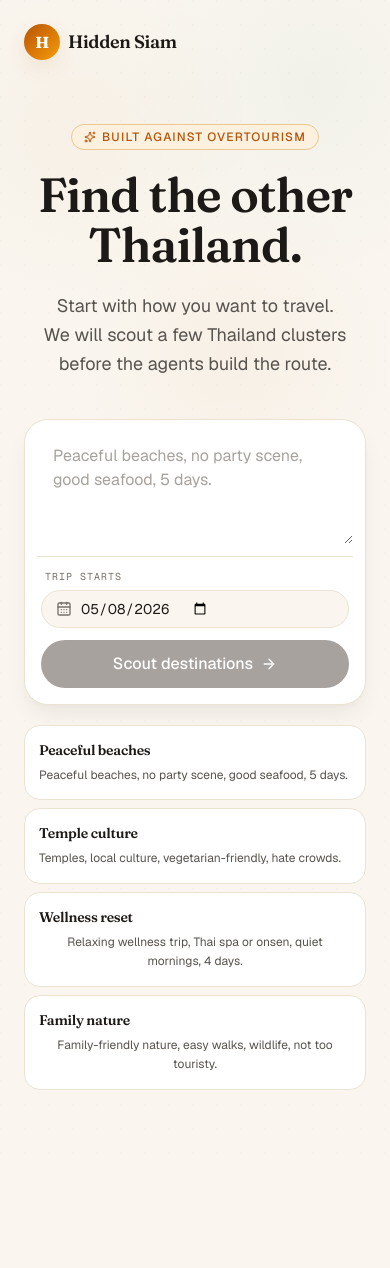
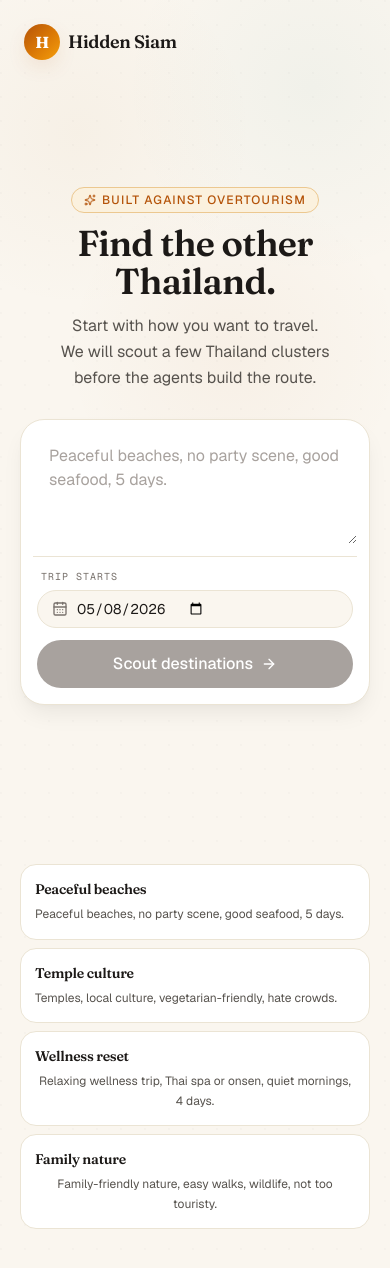
Before and after one commit to peetwan/travel_hack_04, a Next.js app: page / in a window 390 px wide. Shown: the top 1268 px of the page. Before the commit the page ends 1170 px from the top, so only its background shows below. Built offline with nearby package versions, Linux system fonts and the light colour scheme.

Commit message:
Polish mobile homepage layout

```diff
--- a/app/page.tsx
+++ b/app/page.tsx
@@ -74,16 +74,17 @@ export default function Home() {
         </span>
       </header>
 
-      <div className="relative z-10 mx-auto flex w-full max-w-4xl flex-1 flex-col items-center gap-10 px-6 pb-20 pt-10 text-center sm:gap-12 sm:pt-14">
-        <section className="flex max-w-2xl flex-col items-center gap-5">
+      <div className="relative z-10 mx-auto flex w-full max-w-4xl flex-1 flex-col items-center gap-6 px-5 pb-16 pt-0 text-center sm:gap-12 sm:px-6 sm:pb-20 sm:pt-14">
+        <div className="flex min-h-[calc(100svh-88px)] w-full flex-col items-center justify-center gap-7 pb-8 sm:min-h-0 sm:gap-10 sm:pb-0">
+          <section className="flex max-w-xl flex-col items-center gap-3 sm:max-w-2xl sm:gap-5">
             <span className="inline-flex items-center gap-1.5 rounded-full border border-[var(--border-saffron)] bg-[var(--saffron-tint)] px-3 py-1 text-xs font-medium uppercase tracking-widest text-[var(--saffron)]">
               <Sparkles className="h-3 w-3" />
               Built against overtourism
             </span>
-          <h1 className="font-display text-5xl font-semibold leading-[1.05] tracking-tight text-[var(--foreground)] sm:text-7xl">
+            <h1 className="font-display text-4xl font-semibold leading-[1.05] tracking-tight text-[var(--foreground)] sm:text-7xl">
               Find the other Thailand.
             </h1>
-          <p className="max-w-xl text-balance text-lg leading-relaxed text-[var(--muted-foreground)]">
+            <p className="max-w-md text-balance text-base leading-relaxed text-[var(--muted-foreground)] sm:max-w-xl sm:text-lg">
               Start with how you want to travel. We will scout a few Thailand
               clusters before the agents build the route.
             </p>
@@ -139,8 +140,10 @@ export default function Home() {
                 </Button>
               </div>
             </form>
+          </section>
+        </div>
 
-          <div className="mt-5 grid grid-cols-1 gap-2 text-left sm:grid-cols-2 lg:grid-cols-4">
+        <section className="grid w-full grid-cols-1 gap-2 text-left sm:grid-cols-2 lg:grid-cols-4">
           {EXAMPLES.map((ex) => (
             <button
               key={ex.label}
@@ -157,7 +160,6 @@ export default function Home() {
               </span>
             </button>
           ))}
-          </div>
         </section>
       </div>
     </main>
```
Lines whose indentation alone changed are shown as unchanged.
